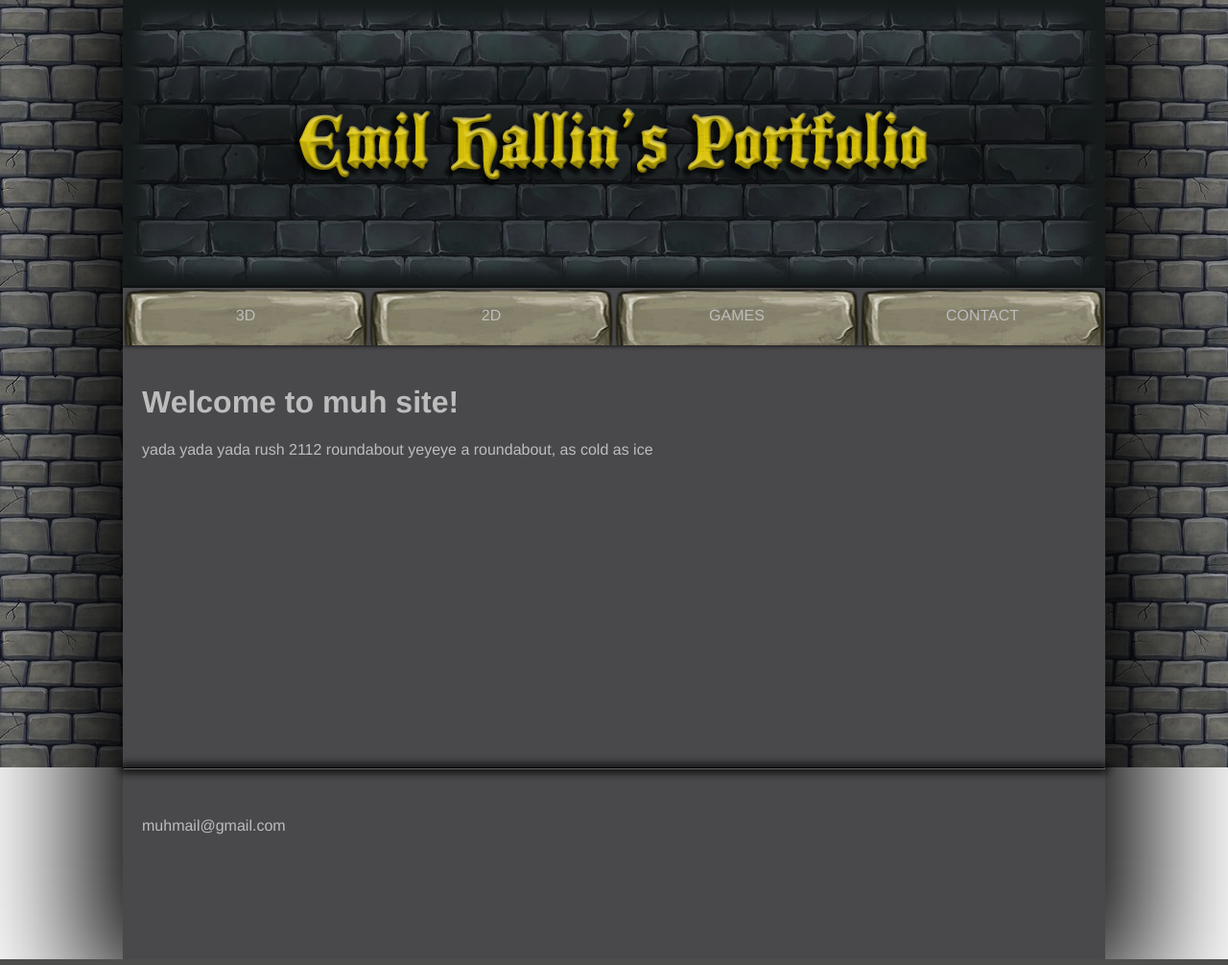
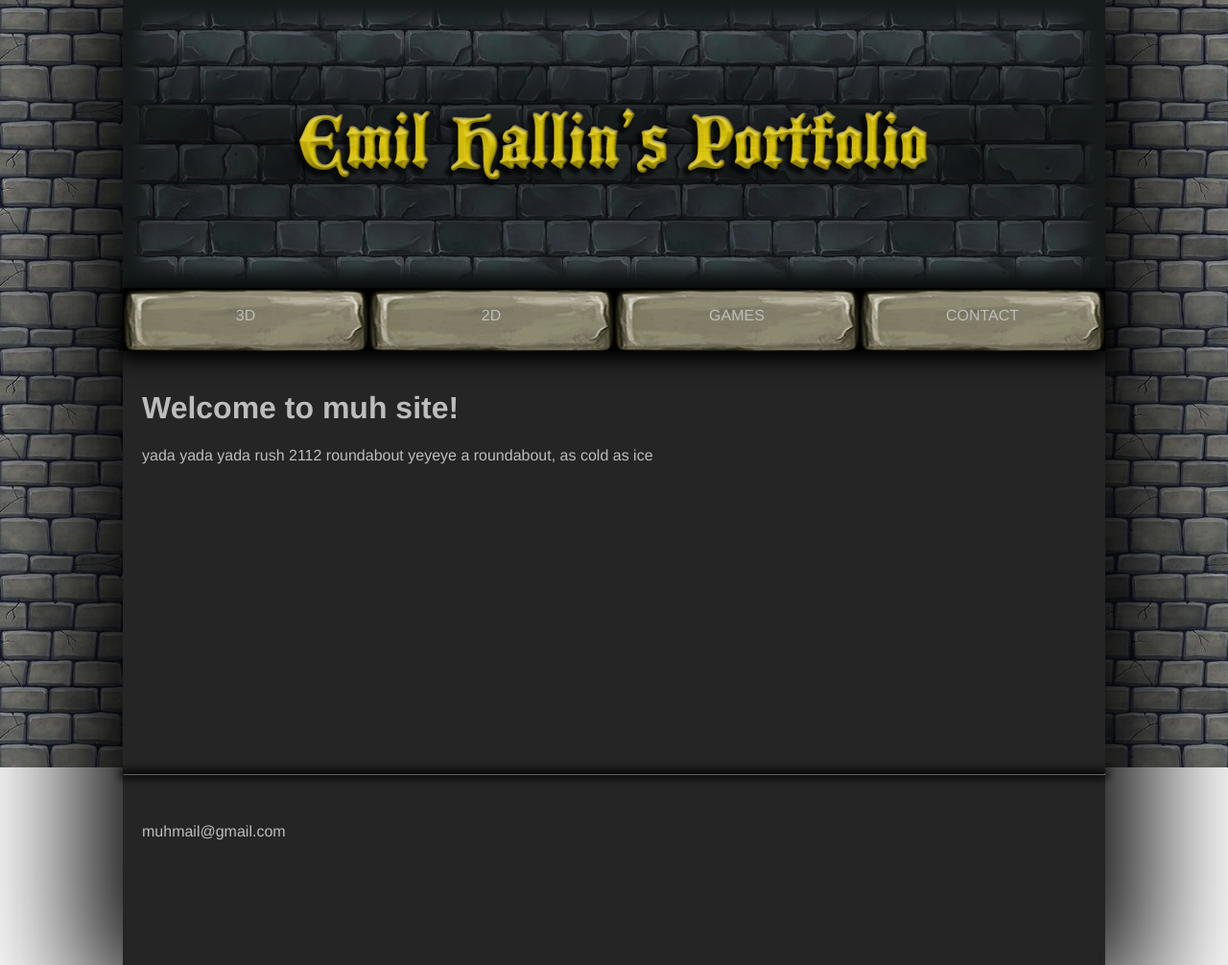
Before and after one commit to maakep/EmilsPortfolio, a PHP site: page / in a window 1280 px wide. Shown: the whole page at 96% size. Run offline with PHP 8.4, Linux system fonts and the light colour scheme; some libraries are stand-ins or nearby versions.

Commit message:
further variablize and color tweaking

```diff
--- a/style/main.css
+++ b/style/main.css
@@ -26,7 +26,7 @@ body {
   body .container {
     margin: auto;
     width: 1024px;
-    background: #49494c;
+    background: #252525;
     box-shadow: 0px 0px 122px 44px black;
     z-index: 0; }
     @media (max-width: 1024px) {
@@ -41,8 +41,9 @@ body {
           display: none; } }
     body .container .menu {
       width: 100%;
-      height: 60px;
-      box-shadow: 0 0 5px #000000; }
+      height: 66px;
+      box-shadow: 0 5px 20px 5px #000000;
+      background: #000000; }
       @media (max-width: 1024px) {
         body .container .menu {
           position: fixed;
@@ -53,19 +54,20 @@ body {
         padding: 20px;
         text-align: center;
         width: calc((1024px / 4) - (10px * 4));
-        height: 20px;
-        background: url("../img/button.png"); }
+        height: 28px;
+        background: url("../img/button.png") no-repeat;
+        background-size: cover; }
         body .container .menu .menu-item.active, body .container .menu .menu-item:hover {
           color: #e2d61f;
-          text-shadow: #EEEE00 0 0 20px;
-          background-color: #3c3c3e; }
+          text-shadow: #EEEE00 0 0 20px; }
         body .container .menu .menu-item:hover {
           cursor: pointer; }
         @media (max-width: 1024px) {
           body .container .menu .menu-item {
             width: calc((100% / 4) - (20px * 2));
             height: 50px;
-            font-size: 40px; } }
+            font-size: 40px;
+            background-size: 100% 100%; } }
     body .container .content {
       padding: 20px;
       min-height: 300px; }
@@ -78,7 +80,8 @@ body {
           float: left;
           min-width: 60px;
           max-width: 281px;
-          margin: 20px; }
+          margin: 20px;
+          background: #131313; }
           @media (max-width: 1024px) {
             body .container .content .item .image-holder {
               max-width: none;
--- a/style/sass/content.scss
+++ b/style/sass/content.scss
@@ -15,6 +15,7 @@
 			min-width: 60px;
 			max-width: 281px;
 			margin: 20px;
+			background: $img-background;
 
 			@include bp {
 				max-width: none;
--- a/style/sass/settings.scss
+++ b/style/sass/settings.scss
@@ -26,11 +26,15 @@ $background-image:		url('../img/castle_wall.jpg');
 
 $header-background:		url('../img/header.png');
 
-$background-container:	#49494c;
+$background-container:	#252525;
 $container-shadow:		0px 0px 122px 44px rgba(0,0,0,1);
 
-$menu-item-background:	url('../img/button.png');
+$menu-background:		#000000;
+$menu-shadow:			0 5px 20px 5px #000000;
+$menu-item-background:	url('../img/button.png') no-repeat;
+$menu-item-active-glow:	#EEEE00 0 0 20px;
 
 $img-frame-shadow:		0 0 10px 1px #000000;
+$img-background:		#131313;
 
 $separator-line:		#131313;
```
Also changed, not shown: style/sass/menu.scss (+8 -8 lines).
